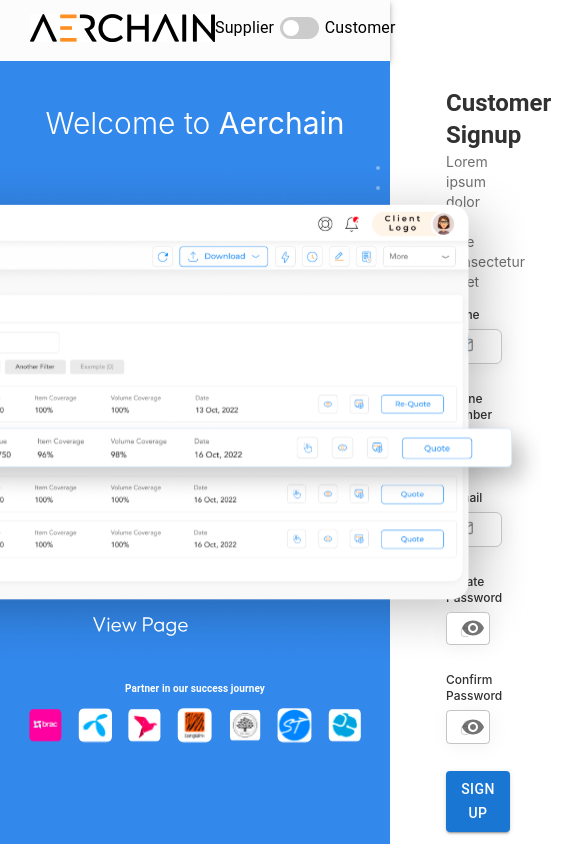
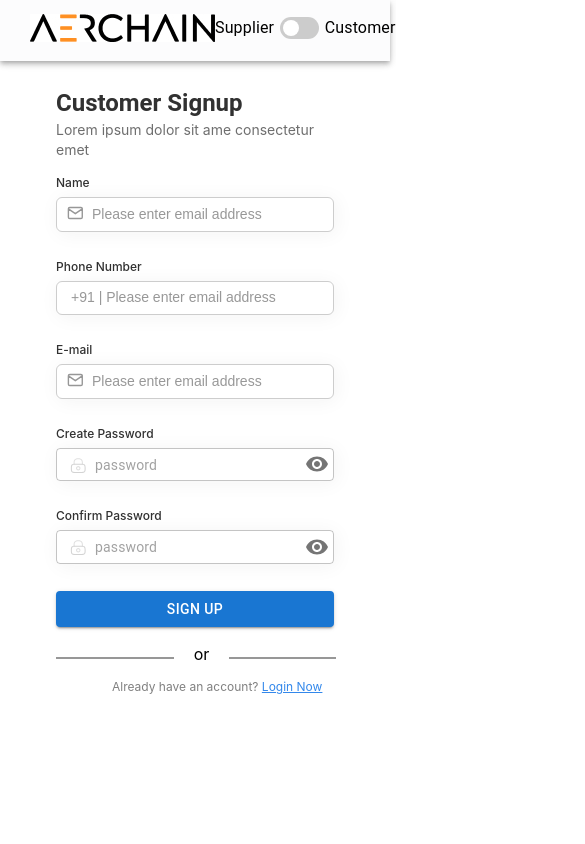
Before and after one commit to Anusha11621/aerchain-login-page, a React (Create React App) app: page / in a window 390 px wide. Shown: the top 844 px of the page, 585 px wide, since content can reach past the window. Built offline with nearby package versions, Linux system fonts and the light colour scheme.

Commit message:
done  with both page responsive

```diff
--- a/src/App.css
+++ b/src/App.css
@@ -55,3 +55,32 @@
 input:checked + .slider:before {
   transform: translateX(1.5em);
 }
+.hidden-component {
+  /* visibility: hidden; */
+  position: "static";
+  width: 100%;
+  height: 100vh;
+  min-height: 700px;
+  background-image: url("./backgroundBlueImage.svg");
+  background-repeat: no-repeat;
+  background-position: center;
+  display: flex;
+  flex-direction: column;
+  align-items: center;
+  background-size: cover;
+}
+
+.form-width {
+  width: 40%;
+}
+
+@media (max-width: 1340px) {
+  .hidden-component {
+    /* visibility: hidden; */
+    display: none;
+    width: 0px;
+  }
+  .form-width {
+    width: 100%;
+  }
+}
--- a/src/Components/Forms/forms.css
+++ b/src/Components/Forms/forms.css
@@ -1,153 +1,151 @@
-.boxcontainer{
+.boxcontainer {
   margin: 40px;
   margin-top: 10px;
 }
-.supplier_signup{
-
+.supplier_signup {
   font-weight: 900;
   font-size: 27px;
   color: #313131;
 }
-.p{
-    margin:0px ;
-    margin-bottom:10px ;
+.p {
+  margin: 0px;
+  margin-bottom: 10px;
   color: red;
   font-size: 14px;
 }
-.pr{
-    margin:0px ;
-    margin-bottom:10px ;
+.pr {
+  margin: 0px;
+  margin-bottom: 10px;
   color: white;
   font-size: 14px;
 }
-.para{
+.para {
   /* margin-top: 5px; */
   font-weight: 400;
   font-size: 14px;
   color: rgba(49, 49, 49, 0.7);
 }
-.label{
+.label {
   font-weight: 500;
   font-size: 12px;
   line-height: 16px;
   color: #313131;
   /* margin-top: 20px; */
 }
-.input{
+.input {
   margin-top: 6px;
-    width:280px;
+  width: 280px;
   height: 30.5px;
-    background: #FFFFFF;
-    border: 0.6px solid #CDCDCD;
+  background: #ffffff;
+  border: 0.6px solid #cdcdcd;
   box-shadow: 2px 2px 20px rgba(49, 49, 49, 0.05);
   border-radius: 6px;
-    padding-left:10px ;
+  padding-left: 10px;
 }
-.MuiOutlinedInput-root{
+.MuiOutlinedInput-root {
   margin-top: 6px;
-    width:294px;
+  width: 294px;
   height: 33.5px;
   box-shadow: 2px 2px 20px rgba(49, 49, 49, 0.05);
 }
-.MuiButton-root{
-    width:314px;
+.MuiButton-root {
+  width: 314px;
 }
-.input:hover{
-    border:0.6px solid black;
+.input:hover {
+  border: 0.6px solid black;
 }
-.input::placeholder{
+.input::placeholder {
   font-size: 14px;
   color: rgba(49, 49, 49, 0.5);
   padding-left: 25px;
-    background-image: url('../../../public/Icon.svg');
+  background-image: url("../../../public/Icon.svg");
   background-repeat: no-repeat;
   margin: 10px;
 }
-.phone_number_input{
+.phone_number_input {
   margin-top: 6px;
-    width:280px;
+  width: 280px;
   height: 30.5px;
-    background: #FFFFFF;
-    border: 0.6px solid #CDCDCD;
+  background: #ffffff;
+  border: 0.6px solid #cdcdcd;
   box-shadow: 2px 2px 20px rgba(49, 49, 49, 0.05);
   border-radius: 6px;
-    padding-left:10px ;
+  padding-left: 10px;
 }
-.phone_number_input::placeholder{
+.phone_number_input::placeholder {
   font-size: 14px;
   color: rgba(49, 49, 49, 0.5);
-    padding-left:4px;
+  padding-left: 4px;
   margin: 10px;
 }
-.password_input{
-    background: #FFFFFF;
-    border: #CDCDCD;
+.password_input {
+  background: #ffffff;
+  border: #cdcdcd;
   box-shadow: 2px 2px 20px rgba(49, 49, 49, 0.05);
   border-radius: 10px;
 }
-.MuiInputBase-input::placeholder{
+.MuiInputBase-input::placeholder {
   font-size: 14px !important;
   color: rgba(49, 49, 49, 0.5);
   padding-left: 25px;
-    background-image: url('../../../public/lock.svg');
+  background-image: url("../../../public/lock.svg");
   background-repeat: no-repeat;
   margin: 10px;
 }
-.password_input:focus{
+.password_input:focus {
   /* border: black; */
   outline: black;
 }
 
-.checkbox_label{
+.checkbox_label {
   color: rgba(49, 49, 49, 0.7);
   font-size: 12px;
   font-style: normal;
   font-weight: 400;
 }
 
-.state-text{
+.state-text {
   margin: 20px;
   margin-left: 50px;
   cursor: pointer;
   width: 216px;
   text-align: center;
 }
-.line{
+.line {
   width: 310px;
 }
-.css-1nbawsp-MuiStack-root{
+.css-1nbawsp-MuiStack-root {
   width: 316px;
 }
-.labels{
+.labels {
   width: 316px;
 }
-@media(max-width:700px){
-    .input{
+@media (max-width: 700px) {
+  .input {
     width: 95%;
   }
-    .phone_number_input{
+  .phone_number_input {
     width: 95%;
   }
-    .MuiOutlinedInput-root{
+  .MuiOutlinedInput-root {
     width: 100%;
   }
-    .container{
+  .container {
     margin: 20px;
-
   }
-    .MuiButton-root{
+  .MuiButton-root {
     width: 100%;
   }
-    .line{
-        width:100%
-    }
-    .css-1nbawsp-MuiStack-root{
-        width:100%;
-    }
-    .labels{
+  .line {
     width: 100%;
   }
-    .state-text{
+  .css-1nbawsp-MuiStack-root {
+    width: 100%;
+  }
+  .labels {
+    width: 100%;
+  }
+  .state-text {
     cursor: pointer;
     width: 80%;
   }
--- a/src/Components/MiddlePart/profileCard.js
+++ b/src/Components/MiddlePart/profileCard.js
@@ -12,7 +12,7 @@
     return (
       <>
         <img
-          style={{ position: "absolute", right: "22%", top: "170px" }}
+          style={{ position: "absolute", right: "22%", top: "165px" }}
           src={FrameSvg}
           alt="Frame1"
         />
@@ -94,7 +94,7 @@
             </div>
           </Card>
           <img
-            style={{ position: "absolute", right: "42%", bottom: "300px" }}
+            style={{ position: "absolute", right: "42%", top: "475px" }}
             src={FrameSvg}
             alt="Frame2"
           />
--- a/src/Components/MiddlePart/sliderStyle.css
+++ b/src/Components/MiddlePart/sliderStyle.css
@@ -1,11 +1,3 @@
-.wrapper {
-  /* position: relative;
-  height: 1000px;
-  width: ; */
-  /* overflow: hidden; */
-  /* display: flex; */
-}
-
 .carousel {
   position: relative;
   /* width: 100%;
@@ -73,37 +65,15 @@
   animation-delay: calc(-3s * 2);
 }
 
-.carousel__item-head {
-  border-radius: 50%;
-  background-color: #d7f7fc;
-  width: 90px;
-  height: 90px;
-  padding: 14px;
-  position: relative;
-  margin-right: -45px;
-  flex-shrink: 0;
-  display: flex;
-  align-items: center;
-  justify-content: center;
-  font-size: 50px;
-}
-
-.carousel__item-body {
-  width: 100%;
-  background-color: #fff;
-  border-radius: 8px;
-  padding: 16px 20px 16px 70px;
-}
-
-@-webkit-keyframes carousel-animate-vertical {
+@keyframes carousel-animate-vertical {
   0% {
-    transform: translateX(100%) scale(0.5);
+    transform: translateX(10%) scale(0);
     opacity: 0;
     visibility: hidden;
   }
-  1%,
-  5% {
-    transform: translateX(100%) scale(0.7);
+  3%,
+  11.1111111111% {
+    transform: translateX(60%) scale(0.3);
     opacity: 0;
     visibility: visible;
   }
@@ -128,37 +98,3 @@
     visibility: hidden;
   }
 }
-
-@keyframes carousel-animate-vertical {
-  0% {
-    transform: translateX(100%) scale(0.5);
-    opacity: 0;
-    visibility: hidden;
-  }
-  3%,
-  11.1111111111% {
-    transform: translateX(100%) scale(0.7);
-    opacity: 0;
-    /* visibility: visible; */
-  }
-  14.1111111111%,
-  22.2222222222% {
-    transform: translateX(0) scale(1);
-    opacity: 1;
-    visibility: visible;
-  }
-  25.2222222222%,
-  33.3333333333% {
-    transform: translateX(-100%) scale(0.7);
-    opacity: 0;
-    visibility: visible;
-  }
-  36.3333333333% {
-    transform: translateX(-100%) scale(0.5);
-    visibility: visible;
-  }
-  100% {
-    transform: translateX(-100%) scale(0.5);
-    visibility: hidden;
-  }
-}
--- a/src/Components/iAmCustomer.js
+++ b/src/Components/iAmCustomer.js
@@ -3,29 +3,15 @@
 import ProfileCard from "./MiddlePart/profileCard";
 import Ourpartner from "./PartnerSection/Ourpartner";
 import background from "../backgroundBlueImage.svg";
-import Froms from '../Components/Forms/Forms'
+import Froms from "../Components/Forms/Forms";
 class IAmCustomer extends Component {
   render() {
     return (
       <div style={{ display: "flex" }}>
-        <div style={{ width: "40%" }}>
-          <Froms/>
+        <div className="form-width">
+          <Froms />
         </div>
-        <div
-          style={{
-            position: "static",
-            width: "100%",
-            height: "100vh",
-            minHeight: "700px",
-            backgroundImage: `url(${background})`,
-            backgroundRepeat: "no-repeat",
-            backgroundPosition: "center",
-            display: "flex",
-            flexDirection: "column",
-            alignItems: "center",
-            backgroundSize: "cover",
-          }}
-        >
+        <div className="hidden-component">
           <Header />
           <ProfileCard />
           <Ourpartner />
--- a/src/Components/iAmSupplier.js
+++ b/src/Components/iAmSupplier.js
@@ -9,25 +9,18 @@
     return (
       <div style={{ display: "flex" }}>
         <div
+          className="hidden-component"
           style={{
-            width: "100%",
-            height: "100vh",
             backgroundImage: `url(${background})`,
             backgroundRepeat: "no-repeat",
-            backgroundPosition: "center",
-            display: "flex",
-            flexDirection: "column",
-            alignItems: "center",
-            backgroundSize: "cover",
-            textAlign: "center",
           }}
         >
           <Header />
           <Slider />
           <Ourpartner />
         </div>
-        <div style={{ width: "40%" }}>
-          <CustomerForm/>
+        <div className="form-width">
+          <CustomerForm />
         </div>
       </div>
     );
```
Lines whose indentation alone changed are shown as unchanged.
